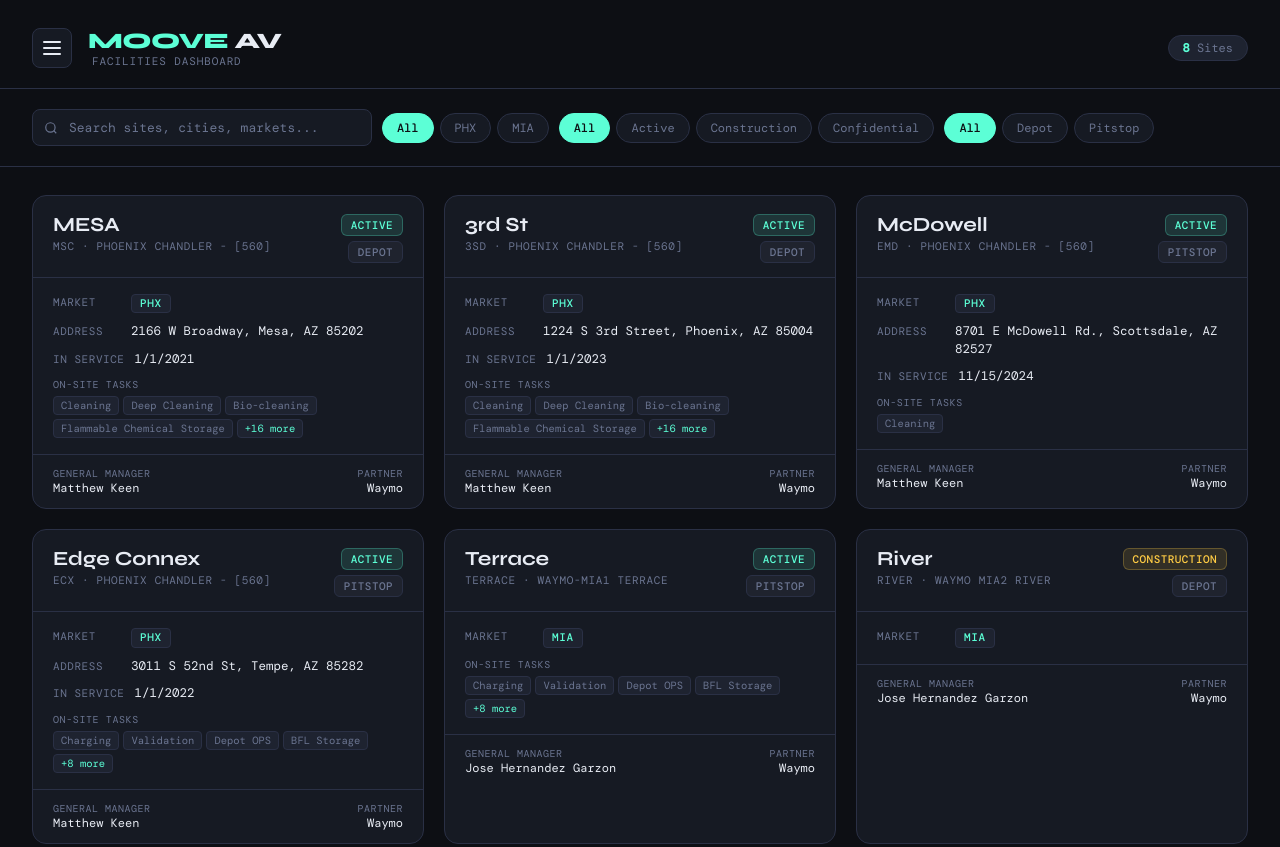
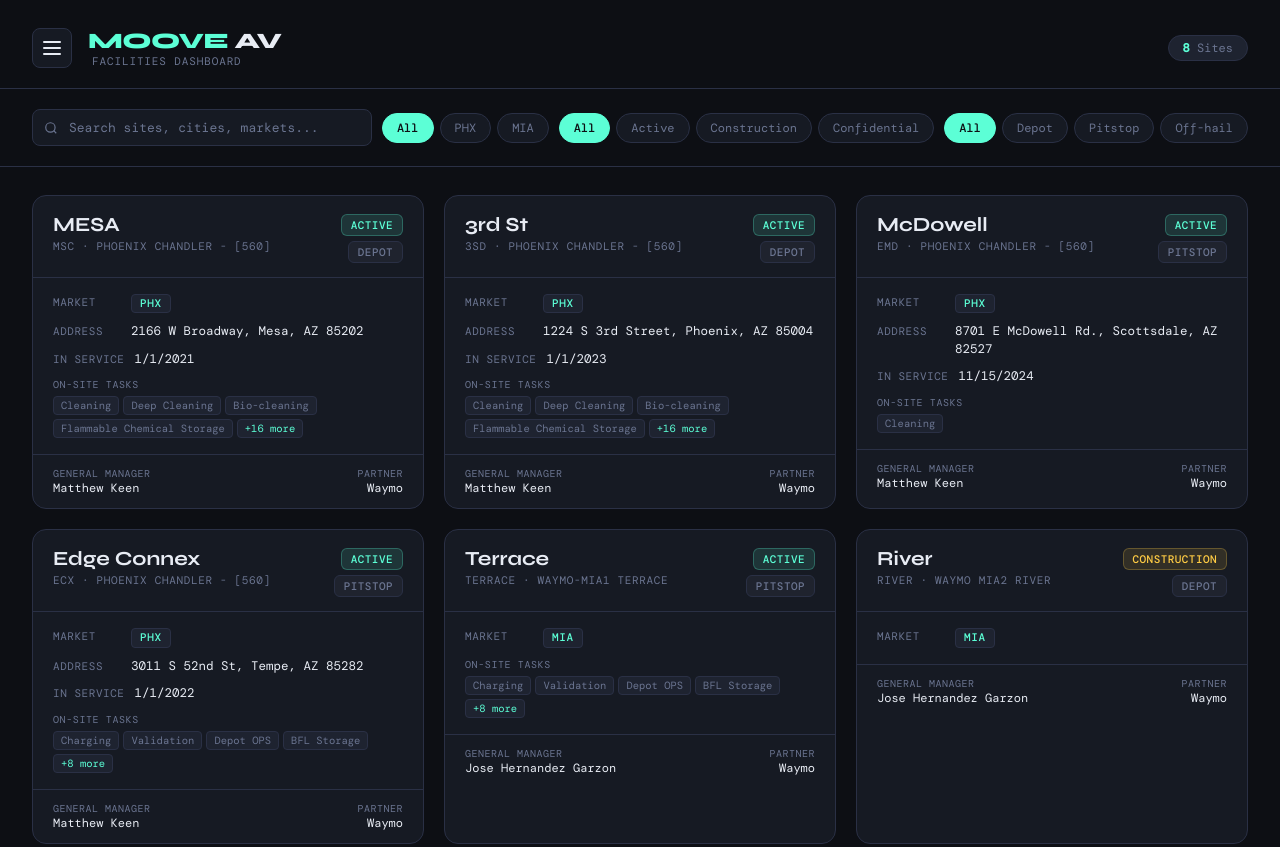
Before and after one commit to michaelbovone-lab/moove-av-facilities, a plain HTML site: page index.html in a window 1280 px wide. Shown: the top 847 px of the page. Drawn offline with nearby package versions, Linux system fonts and the light colour scheme.

Commit message:
Add "Off-hail" as a canonical Site Type filter option (#2)
The Type filter was derived purely from the data (Depot / Pitstop), so a
type appeared only once a site used it. Add a canonical SITE_TYPES list
(Depot, Pitstop, Off-hail) and union it with the data's types, so Off-hail
is always offered as a Site Type in the filter.


Claude-Session: https://claude.ai/code/session_01M6YPzDtKxFd5qp69RwQRoS

Co-authored-by: Claude <noreply@anthropic.com>

```diff
--- a/index.html
+++ b/index.html
@@ -501,10 +501,14 @@ function statusClass(s) {
   return map[s] || "badge-status-default";
 }
 
+// Canonical Site Types — always offered in the Type filter even before any
+// site is tagged with them (union'd with whatever types the data actually uses).
+const SITE_TYPES = ["Depot", "Pitstop", "Off-hail"];
+
 function makeFilters() {
   const markets  = ["All", ...new Set(sites.map(s=>s.market).filter(m=>m&&m!=="—"))];
   const statuses = ["All", ...new Set(sites.map(s=>s.status).filter(s=>s&&s!=="—"))];
-  const types    = ["All", ...new Set(sites.map(s=>s.type).filter(t=>t&&t!=="—"))];
+  const types    = ["All", ...new Set([...SITE_TYPES, ...sites.map(s=>s.type).filter(t=>t&&t!=="—")])];
 
   document.getElementById('marketFilters').innerHTML = markets.map(v=>
     `<button class="filter-btn ${activeMarket===v?'active':''}" onclick="setMarket('${v}')">${v}</button>`).join('');
```
